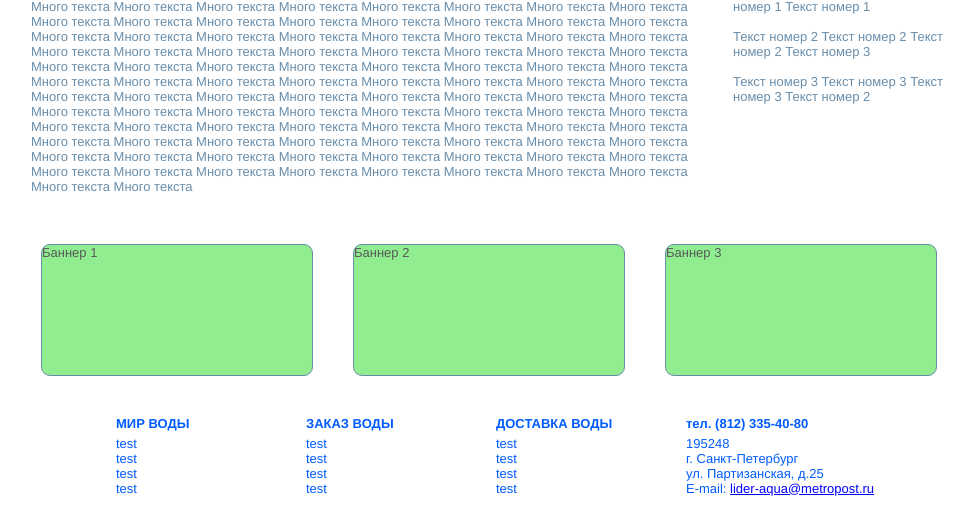
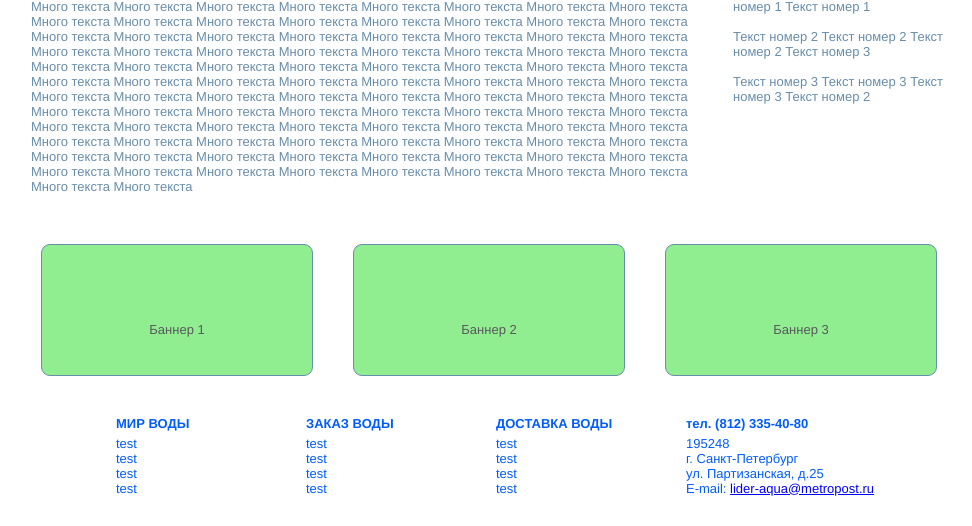
Before and after one commit to lvl0nax/water, a Rails app: page / in a window 1280 px wide. Shown: the part 827-1353 px from the top of the page, without its empty margins (144-1116 px from the left). Run offline with Rails 7, Linux system fonts and the light colour scheme; data that the repository does not hold is empty; parts of the project's set-up code (start-up, migrations or seed data) failed here and were passed over; some libraries are stand-ins or nearby versions.

Commit message:
change layout

```diff
--- a/app/assets/stylesheets/application.css
+++ b/app/assets/stylesheets/application.css
@@ -155,4 +155,5 @@ table.cooler-table tr :first-child{font-weight: bold;}
   float:left; width: 270px; height: 130px; background-color: lightgreen; margin: 20px;
   border: 1px solid #688daa;
   -moz-border-radius: 9px;-webkit-border-radius: 9px;border-radius: 9px;
+  text-align: center; line-height: 170px;
 }
```
